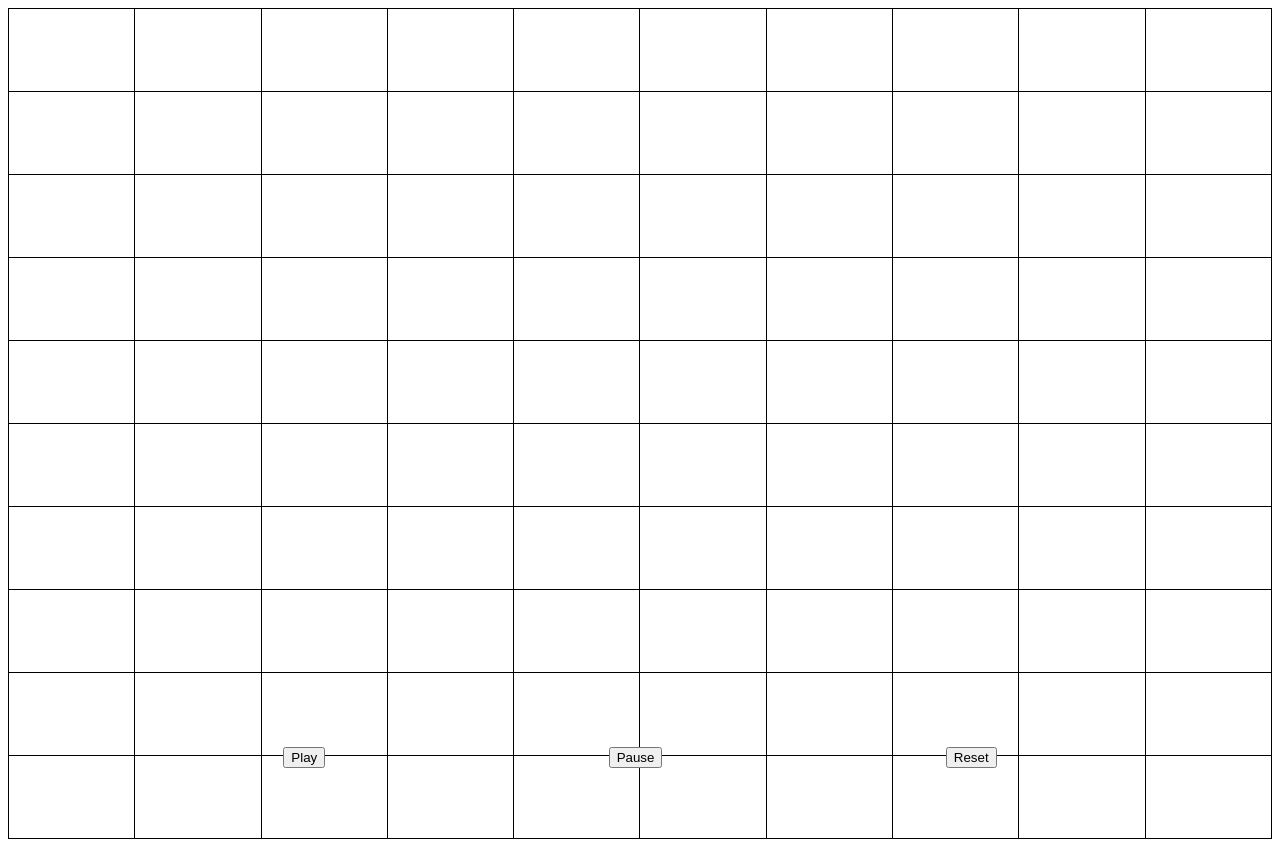
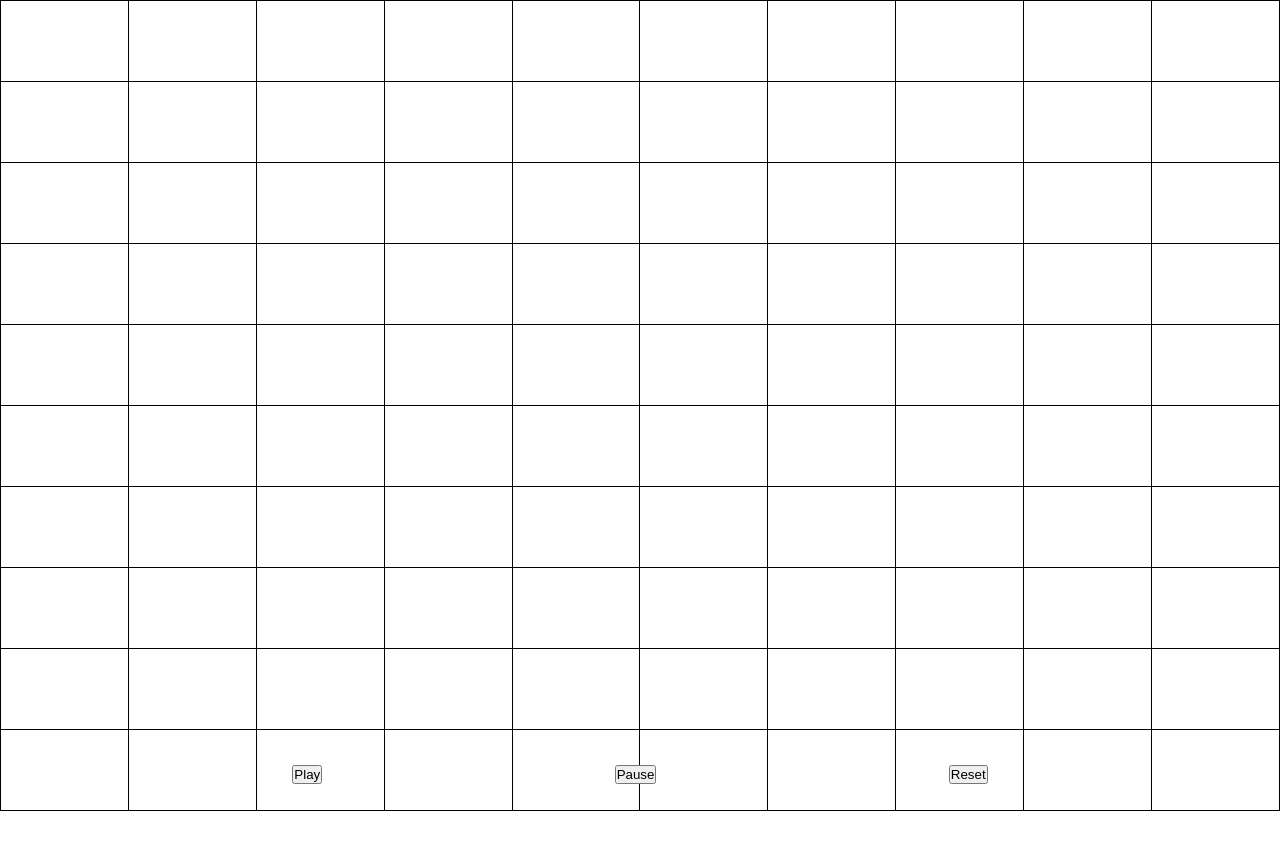
Before and after one commit to RitamChakraborty/Game_of_Life, a plain HTML site: page index.html in a window 1280 px wide. After the commit the page ends 811 px from the top, so only its background shows below. Drawn offline with Linux system fonts and the light colour scheme.

Commit message:
Reformat style

```diff
--- a/index.html
+++ b/index.html
@@ -8,17 +8,6 @@
     <title>Game of Life</title>
     <link rel="stylesheet" href="styles/style.css">
     <script type="module" src="scripts/main.js" defer></script>
-    <style>
-        .buttons {
-            position: fixed;
-            bottom: 0;
-            left: 0;
-            width: 100%;
-            display: flex;
-            justify-content: space-evenly;
-            margin-bottom: 2rem;
-        }
-    </style>
 </head>
 <body>
 <div class="container"></div>
--- a/styles/style.css
+++ b/styles/style.css
@@ -1,4 +1,21 @@
+* {
+    margin: 0;
+    padding: 0;
+}
+
 table, tr, td {
     border-collapse: collapse;
-    border: 1px solid black;
 }
+
+td {
+    border: 1px inset black;
+}
+
+.buttons {
+    position: fixed;
+    bottom: 1rem;
+    left: 0;
+    width: 100%;
+    display: flex;
+    justify-content: space-evenly;
+}
```
